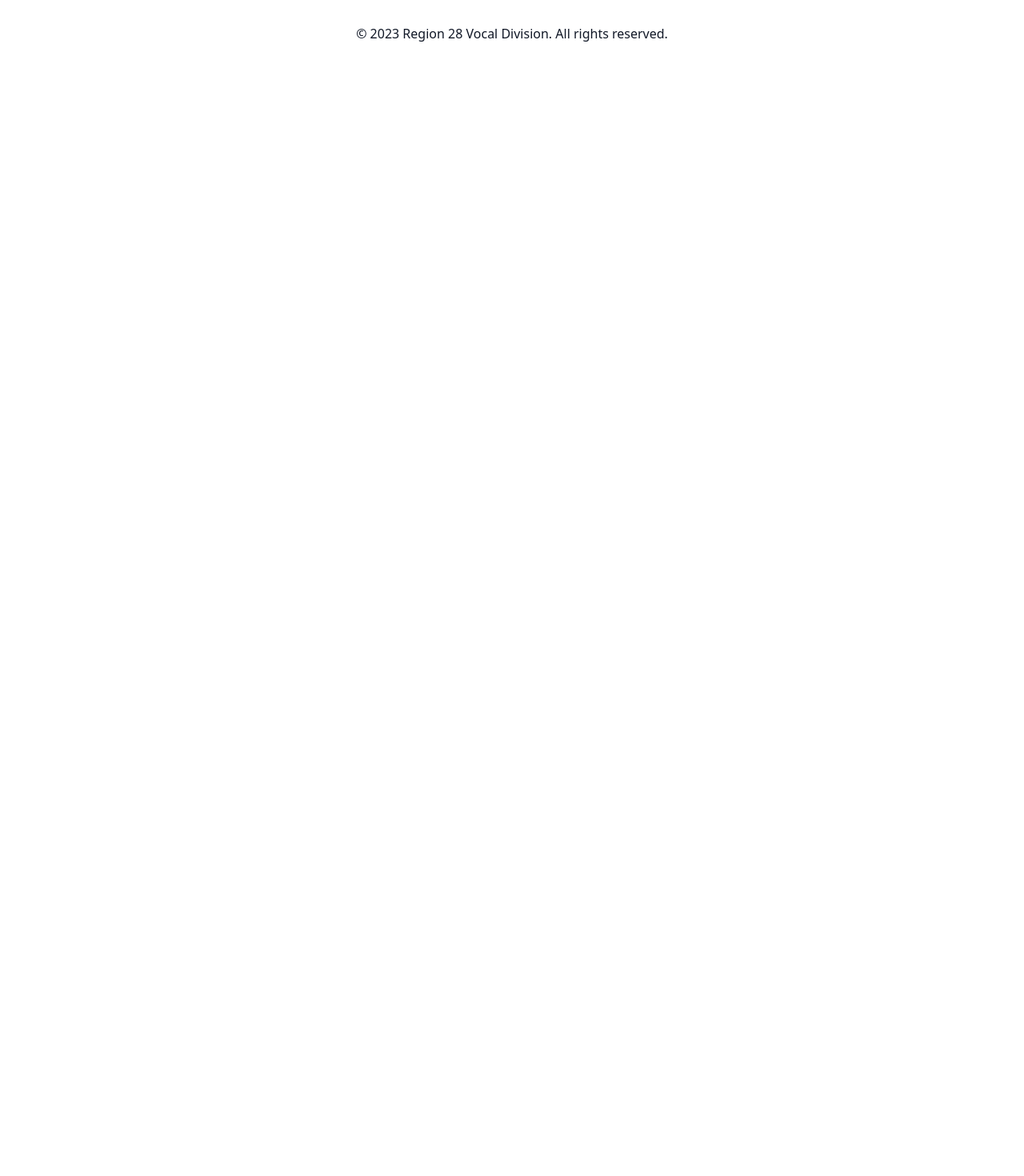
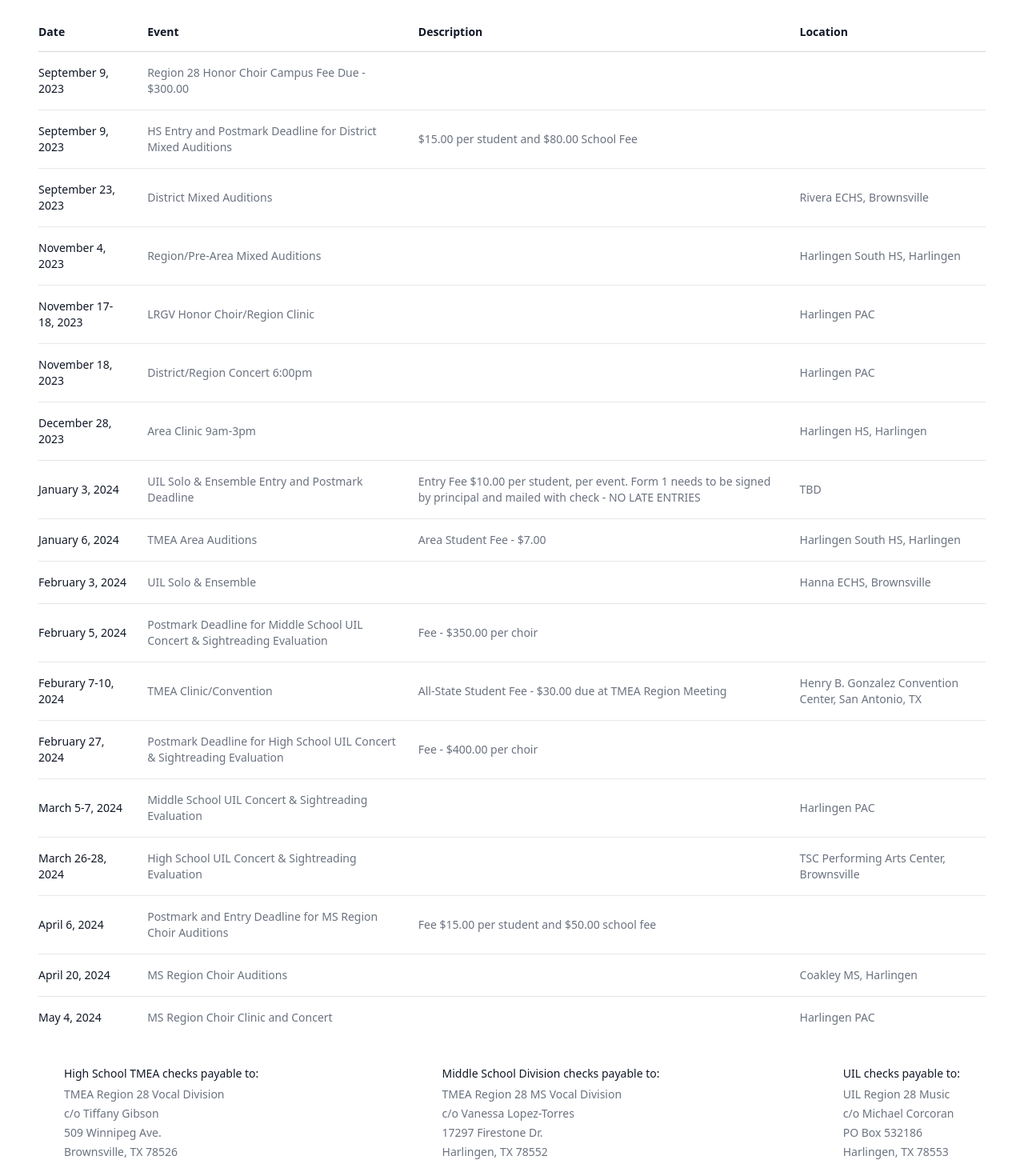
Before and after one commit to jwhitney2209/region-28-vite, a React (Vite) app: page /calendar in a window 1280 px wide. Shown: the part 320-1790 px from the top of the page at 80% size. Before the commit the page ends 800 px from the top, so only its background shows below. Built offline with nearby package versions, Linux system fonts and the light colour scheme.

Commit message:
added to calendar

```diff
--- a/src/components/Footer.jsx
+++ b/src/components/Footer.jsx
@@ -3,7 +3,7 @@
   return (
     <footer className="bg-white">
       <div className="px-6 py-12 lg:px-8">
-        <p className="text-center text-sx leading-5 text-gray-900">
+        <p className="text-center text-sm leading-5 text-gray-900">
           &copy; 2023 Region 28 Vocal Division. All rights reserved.
         </p>
       </div>
--- a/src/pages/Calendar.jsx
+++ b/src/pages/Calendar.jsx
@@ -1,4 +1,142 @@
 /* eslint-disable react/jsx-no-comment-textnodes */
+
+const calendar = [
+  {
+    date: "September 9, 2023",
+    event: "Region 28 Honor Choir Campus Fee Due - $300.00",
+    description: "",
+    location: "",
+  },
+  {
+    date: "September 9, 2023",
+    event: "HS Entry and Postmark Deadline for District Mixed Auditions",
+    description: "$15.00 per student and $80.00 School Fee",
+    location: "",
+  },
+  {
+    date: "September 23, 2023",
+    event: "District Mixed Auditions",
+    description: "",
+    location: "Rivera ECHS, Brownsville",
+  },
+  {
+    date: "November 4, 2023",
+    event: "Region/Pre-Area Mixed Auditions",
+    description: "",
+    location: "Harlingen South HS, Harlingen",
+  },
+  {
+    date: "November 17-18, 2023",
+    event: "LRGV Honor Choir/Region Clinic",
+    description: "",
+    location: "Harlingen PAC",
+  },
+  {
+    date: "November 18, 2023",
+    event: "District/Region Concert 6:00pm",
+    description: "",
+    location: "Harlingen PAC",
+  },
+  {
+    date: "December 28, 2023",
+    event: "Area Clinic 9am-3pm",
+    description: "",
+    location: "Harlingen HS, Harlingen",
+  },
+  {
+    date: "January 3, 2024",
+    event: "UIL Solo & Ensemble Entry and Postmark Deadline",
+    description:
+      "Entry Fee $10.00 per student, per event. Form 1 needs to be signed by principal and mailed with check - NO LATE ENTRIES",
+    location: "TBD",
+  },
+  {
+    date: "January 6, 2024",
+    event: "TMEA Area Auditions",
+    description: "Area Student Fee - $7.00",
+    location: "Harlingen South HS, Harlingen",
+  },
+  {
+    date: "February 3, 2024",
+    event: "UIL Solo & Ensemble",
+    description: "",
+    location: "Hanna ECHS, Brownsville",
+  },
+  {
+    date: "February 5, 2024",
+    event:
+      "Postmark Deadline for Middle School UIL Concert & Sightreading Evaluation",
+    description: "Fee - $350.00 per choir",
+    location: "",
+  },
+  {
+    date: "Feburary 7-10, 2024",
+    event: "TMEA Clinic/Convention",
+    description: "All-State Student Fee - $30.00 due at TMEA Region Meeting",
+    location: "Henry B. Gonzalez Convention Center, San Antonio, TX",
+  },
+  {
+    date: "February 27, 2024",
+    event:
+      "Postmark Deadline for High School UIL Concert & Sightreading Evaluation",
+    description: "Fee - $400.00 per choir",
+    location: "",
+  },
+  {
+    date: "March 5-7, 2024",
+    event: "Middle School UIL Concert & Sightreading Evaluation",
+    description: "",
+    location: "Harlingen PAC",
+  },
+  {
+    date: "March 26-28, 2024",
+    event: "High School UIL Concert & Sightreading Evaluation",
+    description: "",
+    location: "TSC Performing Arts Center, Brownsville",
+  },
+  {
+    date: "April 6, 2024",
+    event: "Postmark and Entry Deadline for MS Region Choir Auditions",
+    description: "Fee $15.00 per student and $50.00 school fee",
+    location: "",
+  },
+  {
+    date: "April 20, 2024",
+    event: "MS Region Choir Auditions",
+    description: "",
+    location: "Coakley MS, Harlingen",
+  },
+  {
+    date: "May 4, 2024",
+    event: "MS Region Choir Clinic and Concert",
+    description: "",
+    location: "Harlingen PAC",
+  },
+];
+
+const checks = [
+  {
+    title: "High School TMEA",
+    to: "TMEA Region 28 Vocal Division",
+    attn: "c/o Tiffany Gibson",
+    address: "509 Winnipeg Ave.",
+    city: "Brownsville, TX 78526",
+  },
+  {
+    title: "Middle School Division",
+    to: "TMEA Region 28 MS Vocal Division",
+    attn: "c/o Vanessa Lopez-Torres",
+    address: "17297 Firestone Dr.",
+    city: "Harlingen, TX 78552",
+  },
+  {
+    title: "UIL",
+    to: "UIL Region 28 Music",
+    attn: "c/o Michael Corcoran",
+    address: "PO Box 532186",
+    city: "Harlingen, TX 78553",
+  },
+];
 
 export default function Calendar() {
   return (
@@ -11,6 +149,93 @@
               <span className="font-thin"> // Calendar</span>
             </h2>
           </div>
+          <div className="px-4">
+            <div className="-mx-4 mt-8 sm:-mx-0">
+              <table className="min-w-full divide-y divide-gray-300">
+                <thead>
+                  <tr>
+                    <th
+                      scope="col"
+                      className="py-3.5 pl-4 pr-3 text-left text-sm font-semibold text-gray-900 sm:pl-0"
+                    >
+                      Date
+                    </th>
+                    <th
+                      scope="col"
+                      className="hidden px-3 py-3.5 text-left text-sm font-semibold text-gray-900 lg:table-cell"
+                    >
+                      Event
+                    </th>
+                    <th
+                      scope="col"
+                      className="hidden px-3 py-3.5 text-left text-sm font-semibold text-gray-900 sm:table-cell"
+                    >
+                      Description
+                    </th>
+                    <th
+                      scope="col"
+                      className="px-3 py-3.5 text-left text-sm font-semibold text-gray-900"
+                    >
+                      Location
+                    </th>
+                  </tr>
+                </thead>
+                <tbody className="divide-y divide-gray-200 bg-white">
+                  {calendar.map((item) => (
+                    <tr key={item.event}>
+                      <td className="w-full max-w-0 py-4 pl-4 pr-3 text-sm font-medium text-gray-900 sm:w-auto sm:max-w-none sm:pl-0">
+                        {item.date}
+                        <dl className="font-normal lg:hidden">
+                          <dt className="sr-only">Event</dt>
+                          <dd className="mt-1 text-gray-700">{item.event}</dd>
+                          <dt className="sr-only sm:hidden">Description</dt>
+                          <dd className="mt-1 text-gray-500 sm:hidden">
+                            {item.description}
+                          </dd>
+                        </dl>
+                      </td>
+                      <td className="hidden px-3 py-4 text-sm text-gray-500 lg:table-cell">
+                        {item.event}
+                      </td>
+                      <td className="hidden px-3 py-4 text-sm text-gray-500 sm:table-cell">
+                        {item.description}
+                      </td>
+                      <td className="px-3 py-4 text-sm text-gray-500">
+                        {item.location}
+                      </td>
+                    </tr>
+                  ))}
+                </tbody>
+              </table>
+            </div>
+            <div className="flex flex-col sm:flex-row justify-between">
+              {checks.map((check) => (
+                <div key={check.to}>
+                  <div className="mt-8">
+                    <div className="text-center sm:text-left">
+                      <div className="px-0 sm:px-8">
+                        <h3 className="text-sm leading-6 font-medium text-gray-900">
+                          {check.title} checks payable to:
+                        </h3>
+                        <p className="mt-1 max-w-2xl text-sm text-gray-500">
+                          {check.to}
+                        </p>
+                        <p className="mt-1 max-w-2xl text-sm text-gray-500">
+                          {check.attn}
+                        </p>
+                        <p className="mt-1 max-w-2xl text-sm text-gray-500">
+                          {check.address}
+                        </p>
+                        <p className="mt-1 max-w-2xl text-sm text-gray-500">
+                          {check.city}
+                        </p>
+                      </div>
+                    </div>
+                  </div>
+                </div>
+              ))}
+            </div>
+          </div>
         </div>
       </div>
     </>
```
